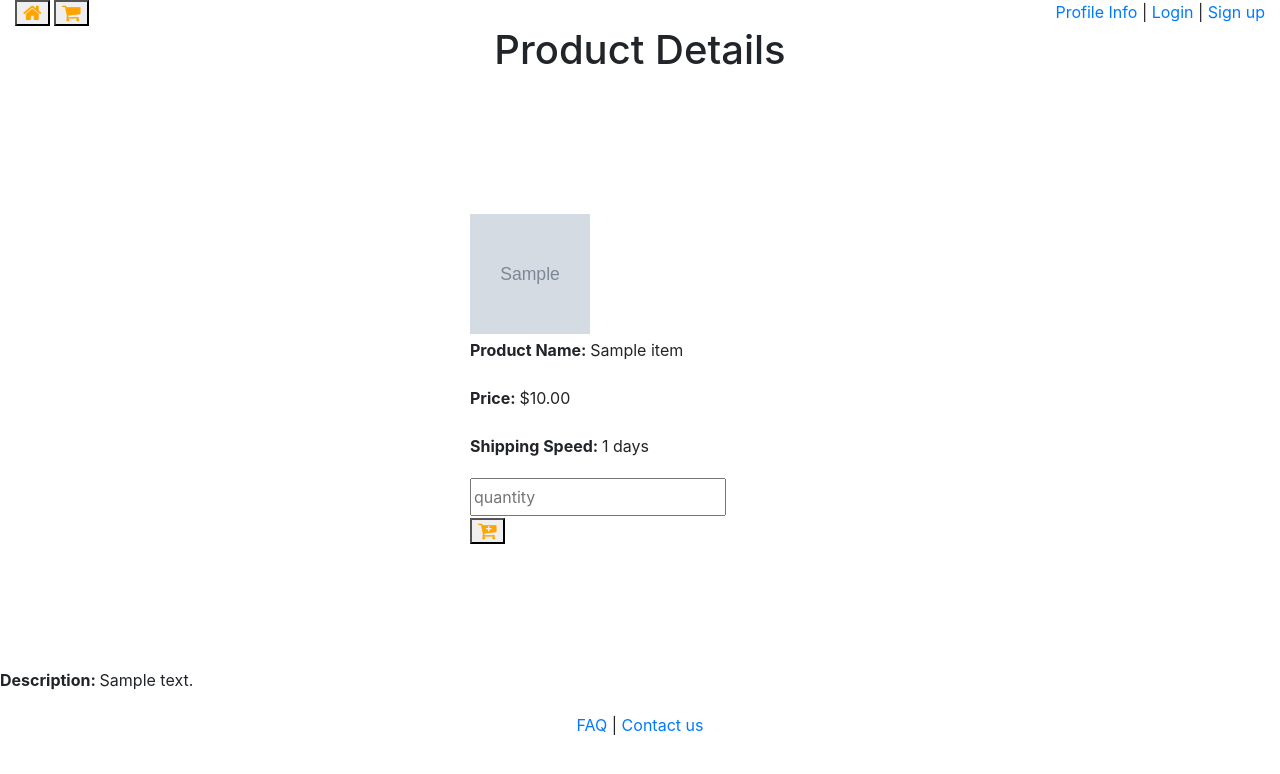
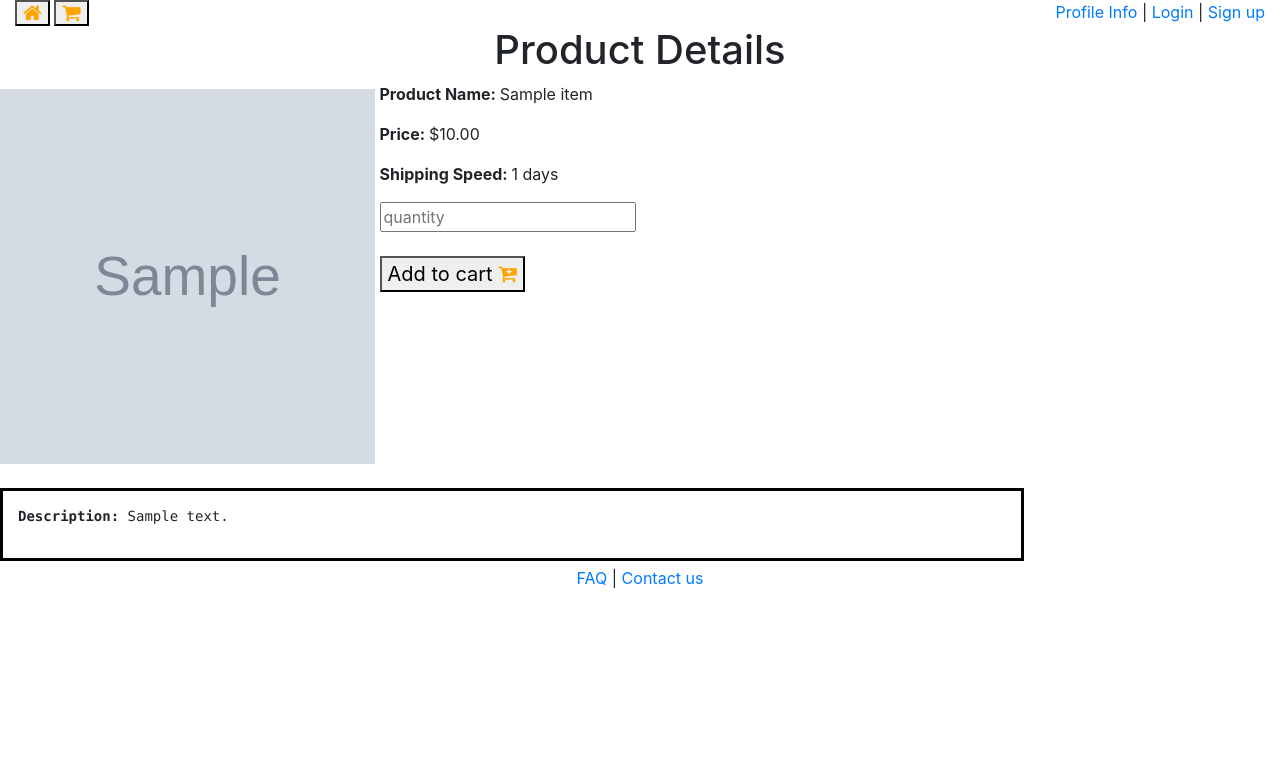
Before and after one commit to TheAeroHead/Puter, a Django app: template templates/products/product_detail.html in a window 1280 px wide. Shown: the top 774 px of the page. Run offline with Django 3.2, Linux system fonts and the light colour scheme; the template is opened without the code that fills it: values that come from a table or form of the project are taken from there, others are empty; tables that the repository leaves empty hold one stand-in row (values such as "Sample post"); grey boxes marked "Sample" are stand-in pictures; some libraries are stand-ins or nearby versions.

Commit message:
fixed some formatting issues

```diff
--- a/templates/products/product_detail.html
+++ b/templates/products/product_detail.html
@@ -2,34 +2,37 @@
 	{% extends "base_generic.html" %}
 	{% block sidebar %}{% endblock %}
   <link rel="stylesheet" href="https://cdnjs.cloudflare.com/ajax/libs/font-awesome/4.7.0/css/font-awesome.min.css">
+
+	<style>
+	.center {
+
+	}
+	</style>
 <head>
 
 	{% block title %}<title>Product Details</title>{% endblock %}
 	{% block name %}<h1 style="text-align:center;">Product Details</h1>{% endblock %}
-
-	<a href="/index" class = button><button style="font-size:20px"> <i class="fa fa-home" style="color:orange"></i></button></a>
-	<a href="/index/cart" class = button><button style="font-size:20px"> <i class="fa fa-shopping-cart" style="color:orange"></i></button></a>
-
-<div style="text-align:right">
-	<a style = "text-decoration:none;" href="{% url 'profile_info' %}">Profile Info</a>
-	<a style = "text-decoration:none;" href="{% url 'login' %}">Login</a>
-	<a style = "text-decoration:none;" href="">Sign up</a>
-</div>
-<hr>
 </head>
 {% block content %}
 <body>
 	{% for item in items|slice:":1" %}
-	<ul style="list-style-type:none; padding-left:450px;padding-top:120px;padding-bottom:100px; margin: 20px; line-height:200%">
-		<li><img src="{{item.image.url}}" height="120" width="120" alt="Italian Trulli"></li>
-		<li><p><strong>Product Name: </strong>{{item.name}}</p></li>
-		<li><p><strong>Price: </strong>${{item.price}}</p></li>
-		<li><p><strong>Shipping Speed: </strong>{{item.shipping_speed}} days</p></li>
-		<li><input placeholder="quantity" type="number" name="quantity"></li>
-		<li><button style="font-size:20px"> <i class="fa fa-cart-plus" style="color:orange"></i></button></li>
-	</ul>
-
-	<p><strong>Description: </strong>{{ item.description }}</p>
+	<div style="display:inline-block">
+	<img src="{{item.image.url}}" height="375" width="375" alt="Italian Trulli">
+	</div>
+	<div style="display:inline-block">
+		<p><strong>Product Name: </strong>{{item.name}}</p>
+		<p><strong>Price: </strong>${{item.price}}</p>
+		<p><strong>Shipping Speed: </strong>{{item.shipping_speed}} days</p>
+		<input placeholder="quantity" type="number" name="quantity">
+		<br>
+		<br>
+		<button style="font-size:20px">Add to cart <i class="fa fa-cart-plus" style="color:orange"></i></button>
+	</div>
+	<br>
+	<br>
+	<div style="border:3px solid #000000; width:80%; padding:15px;" class="center">
+		<pre><strong>Description: </strong>{{ item.description }}</pre>
+	</div>
 	{% endfor %}
 </body>
 {% endblock %}
```
Also changed, not shown: templates/products/search_result.html (+11 -2 lines).
